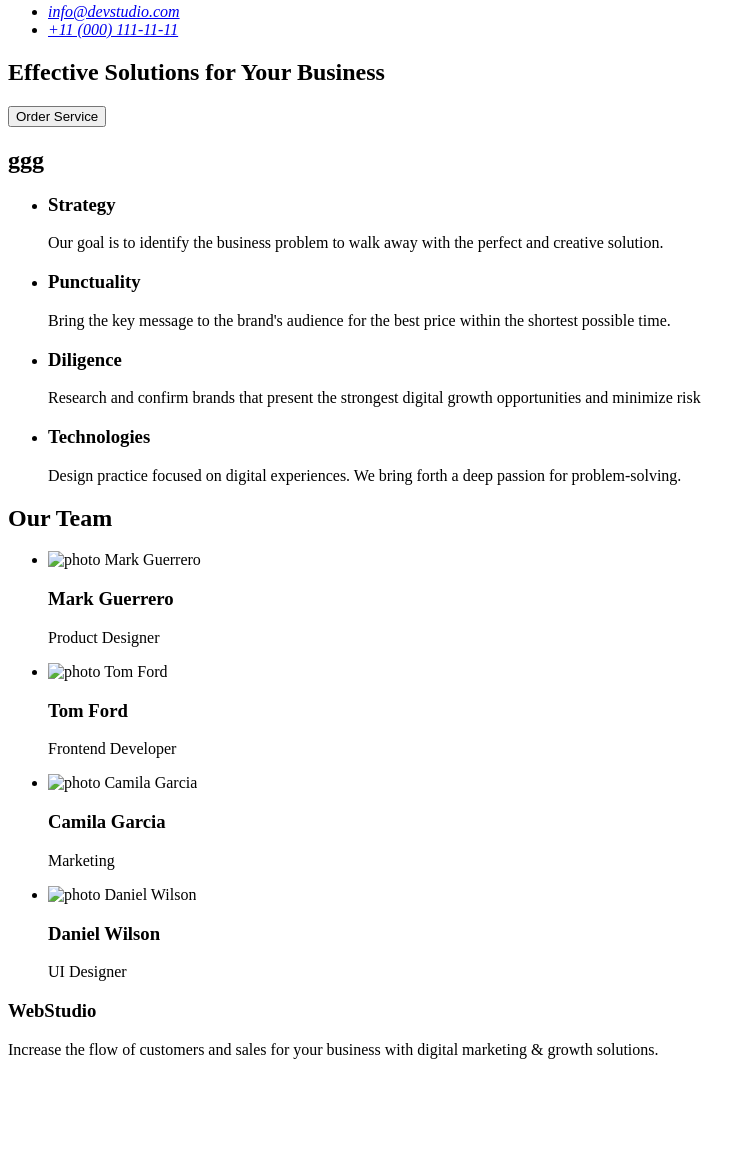
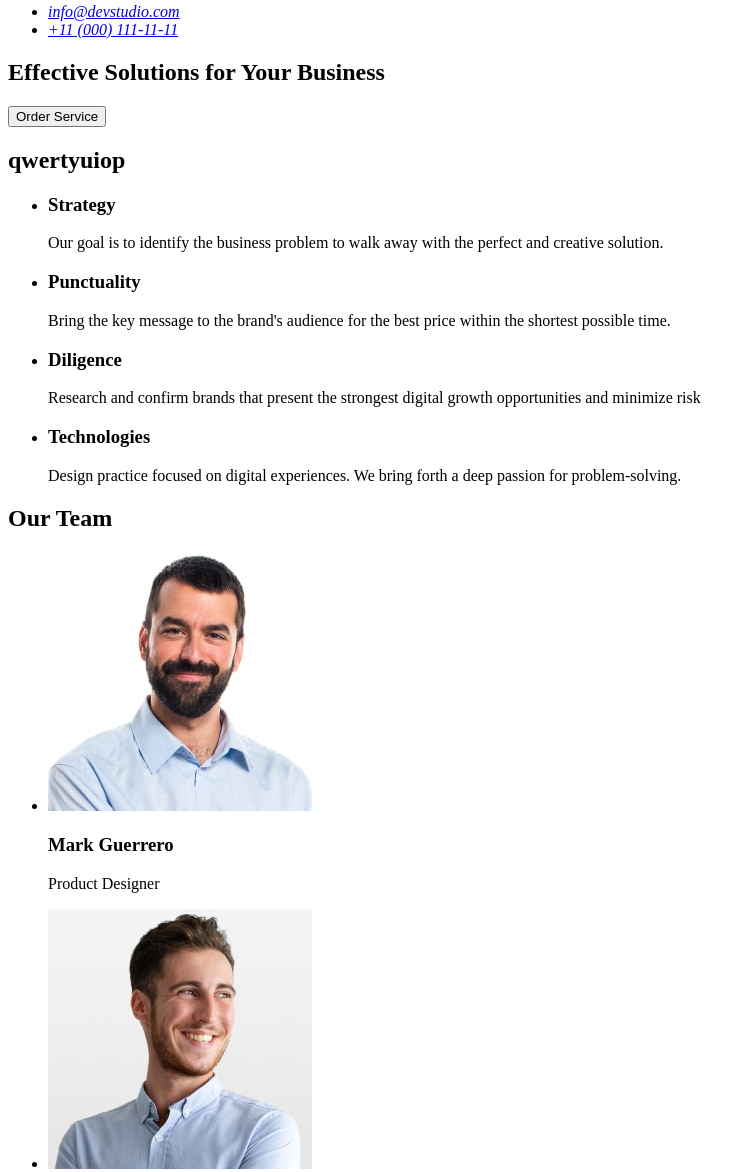
Before and after one commit to etozhelexaaa/goit-markup-hw-01, a plain HTML site: page index.html in a window 1280 px wide. Shown: the part 109-1281 px from the top of the page, without its empty margins (0-756 px from the left). Before the commit the page ends 1184 px from the top, so only its background shows below. Drawn offline with Linux system fonts and the light colour scheme.

Commit message:
Update index.html

```diff
--- a/index.html
+++ b/index.html
@@ -26,8 +26,9 @@
             <h1>Effective Solutions
             for Your Business</h1>
             <button type="button">Order Service</button>
-        </section><h2>ggg</h2>
+        </section>
         <section>
+            <h2>qwertyuiop</h2>
             <ul>
                 <li>
                     <h3>Strategy</h3>
@@ -53,22 +54,22 @@
             <h2>Our Team</h2>
             <ul>
                 <li>
-                    <img src="./images/imgmark.jpg" alt="photo Mark Guerrero" width="264" height="260">
+                    <img src ="./img/imgmark.jpg" alt="photo Mark Guerrero" width="264" height="260">
                     <h3>Mark Guerrero</h3>
                     <p>Product Designer</p>
                 </li>
                 <li>
-                    <img src="./images/imgtom.jpg" alt="photo Tom Ford" width="264" height="260">
+                    <img src="./img/imgtom.jpg" alt="photo Tom Ford" width="264" height="260">
                     <h3>Tom Ford</h3>
                     <p>Frontend Developer</p>
                 </li>
                 <li>
-                    <img src="./images/imgcamila.jpg" alt="photo Camila Garcia" width="264" height="260">
+                    <img src="./img/imgcamila.jpg" alt="photo Camila Garcia" width="264" height="260">
                     <h3>Camila Garcia</h3>
                     <p>Marketing</p>
                 </li>
                 <li>
-                    <img src="./images/imgdaniel.jpg" alt="photo Daniel Wilson" width="264" height="260">
+                    <img src="./img/imgdaniel.jpg" alt="photo Daniel Wilson" width="264" height="260">
                     <h3>Daniel Wilson</h3>
                     <p>UI Designer</p>
                 </li>
@@ -76,7 +77,7 @@
         </section>
     </main>
     <footer>
-        <h3  href="./index.html">WebStudio</h3>
+        <h3 href="./index.html">WebStudio</h3>
         <p>Increase the flow of customers and sales for your business with digital marketing & growth solutions.</p>
     </footer>
 
```
